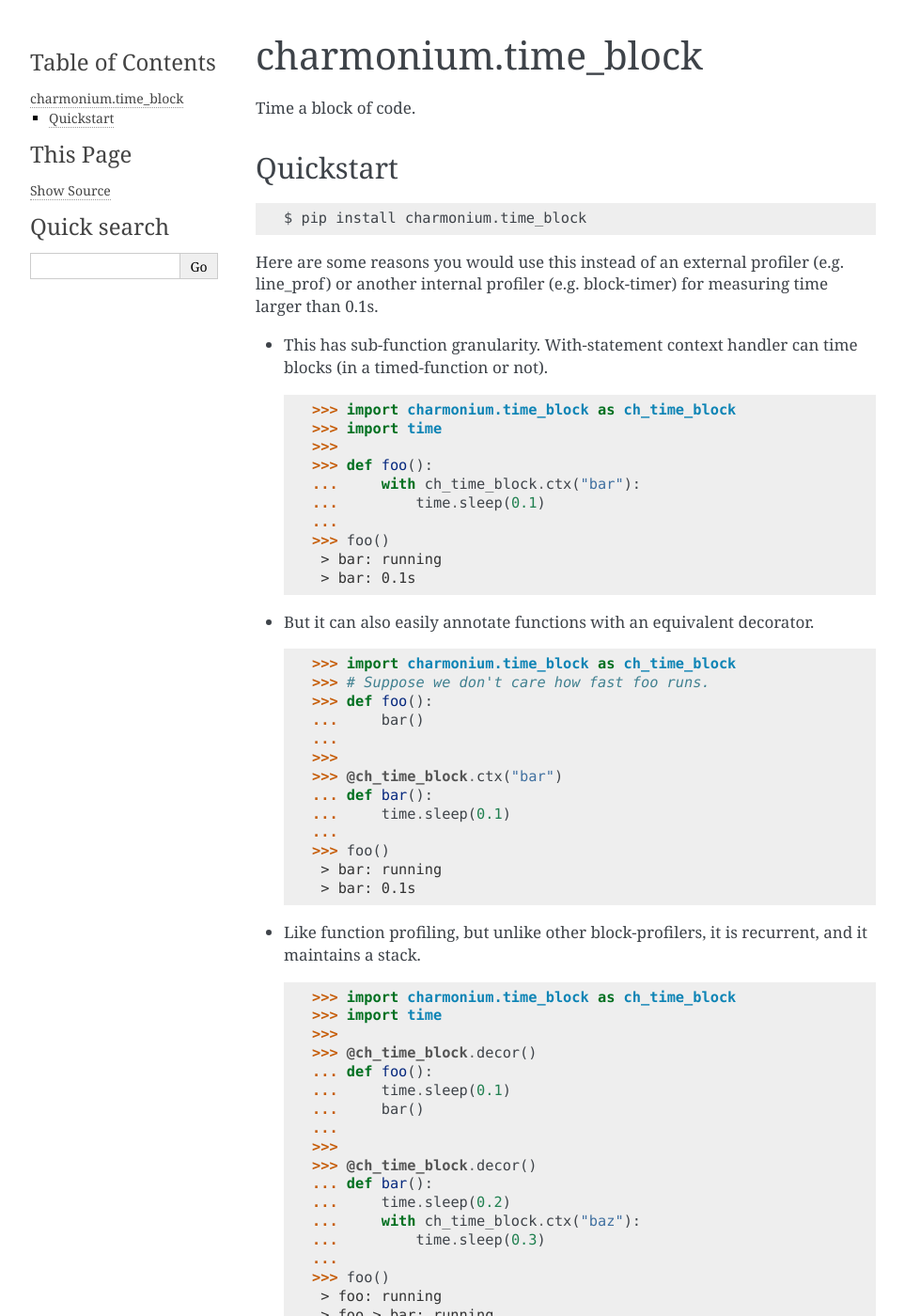
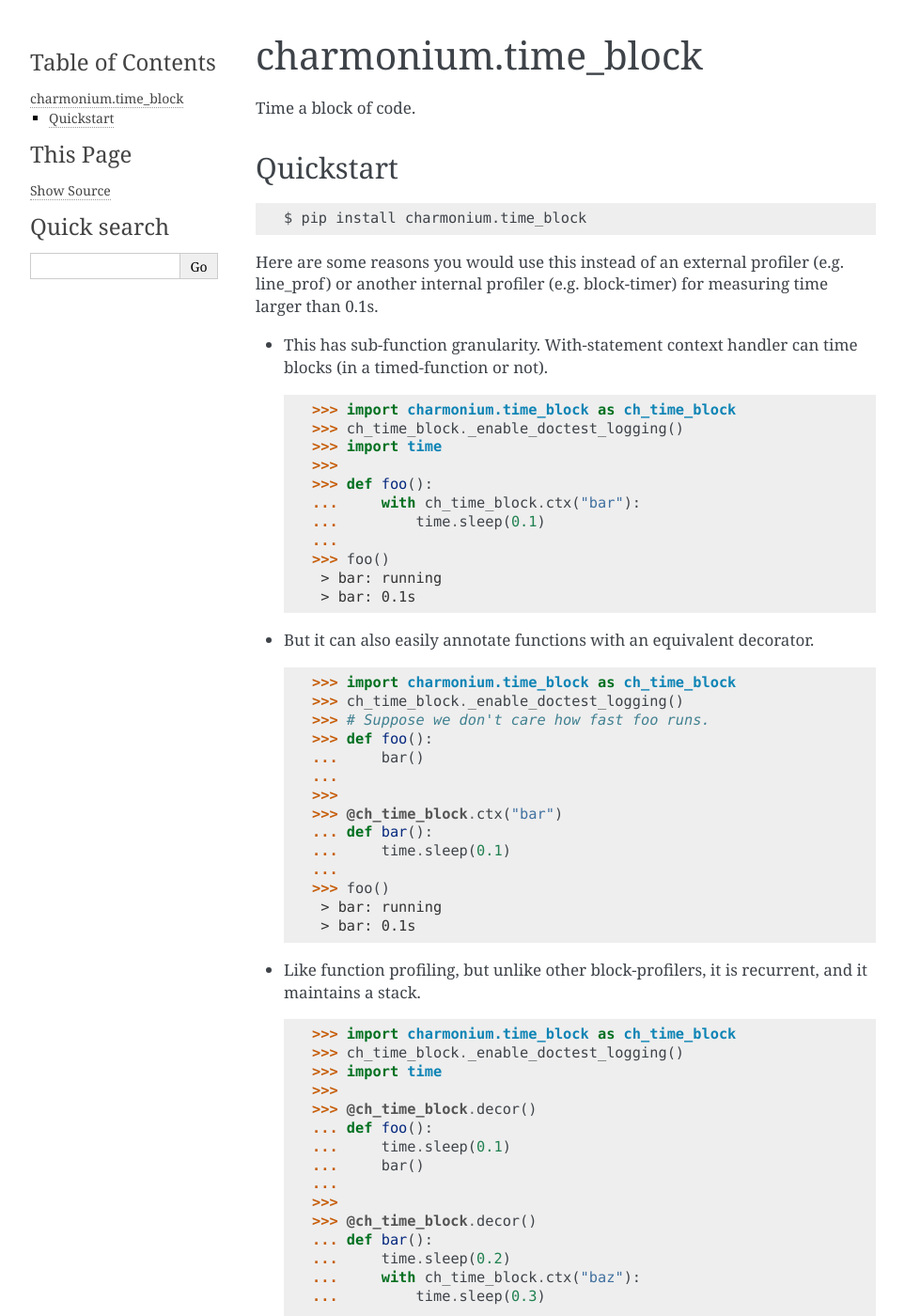
Before and after one commit to charmoniumQ/charmonium.time_block, a Sphinx documentation site: the page built from docs/index.rst, in a window 1280 px wide and 1400 px high. Shown: the whole window at 94% size, without its empty margins (148-1111 px from the left). Built offline with Sphinx 7.4.7, drawn with Linux system fonts in a browser that asks for light colours; pages that are not in the unit, such as notebooks, are missing from menus; the version number is read from the project's files by our own code; some of the changed text lies outside the part shown.

Commit message:
Log to stderr instead of stdout
Also moved doctests from Sphinx to Pytest

```diff
--- a/README.rst
+++ b/README.rst
@@ -22,6 +22,7 @@
   blocks (in a timed-function or not).
 
     >>> import charmonium.time_block as ch_time_block
+    >>> ch_time_block._enable_doctest_logging()
     >>> import time
     >>>
     >>> def foo():
@@ -35,6 +36,7 @@
 - But it can also easily annotate functions with an equivalent decorator.
 
     >>> import charmonium.time_block as ch_time_block
+    >>> ch_time_block._enable_doctest_logging()
     >>> # Suppose we don't care how fast foo runs.
     >>> def foo():
     ...     bar()
@@ -52,6 +54,7 @@
   recurrent, and it maintains a stack.
 
     >>> import charmonium.time_block as ch_time_block
+    >>> ch_time_block._enable_doctest_logging()
     >>> import time
     >>>
     >>> @ch_time_block.decor()
@@ -83,6 +86,7 @@
 .. _`ThreadPoolExecutor`: https://docs.python.org/3/library/concurrent.futures.html#concurrent.futures.ThreadPoolExecutor
 
     >>> import charmonium.time_block as ch_time_block
+    >>> ch_time_block._enable_doctest_logging()
     >>> import time
     >>> from concurrent.futures import ThreadPoolExecutor
     >>>
@@ -119,6 +123,7 @@
   about.
 
     >>> import charmonium.time_block as ch_time_block
+    >>> ch_time_block._enable_doctest_logging()
     >>> import time
     >>>
     >>> # Suppose we don't care how fast foo runs.
@@ -161,6 +166,7 @@
   the profile result (value) is a pair of time and memory used.
 
     >>> import charmonium.time_block as ch_time_block
+    >>> ch_time_block._enable_doctest_logging()
     >>> ch_time_block.clear()
     >>> import time
     >>>
@@ -191,6 +197,7 @@
   evaluating self / parent, because parent could be self.
 
     >>> import charmonium.time_block as ch_time_block
+    >>> ch_time_block._enable_doctest_logging()
     >>> import time
     >>>
     >>> @ch_time_block.decor(print_args=True)
--- a/docs/conf.py
+++ b/docs/conf.py
@@ -36,7 +36,6 @@
     "sphinx.ext.viewcode",
     "sphinx.ext.napoleon",
     "sphinx.ext.intersphinx",
-    "sphinx.ext.doctest",
 ]
 
 autoapi_dirs = [Path("..") / "charmonium.time_block".split(".")[0]]
```
Also changed, not shown: 7 other files.
